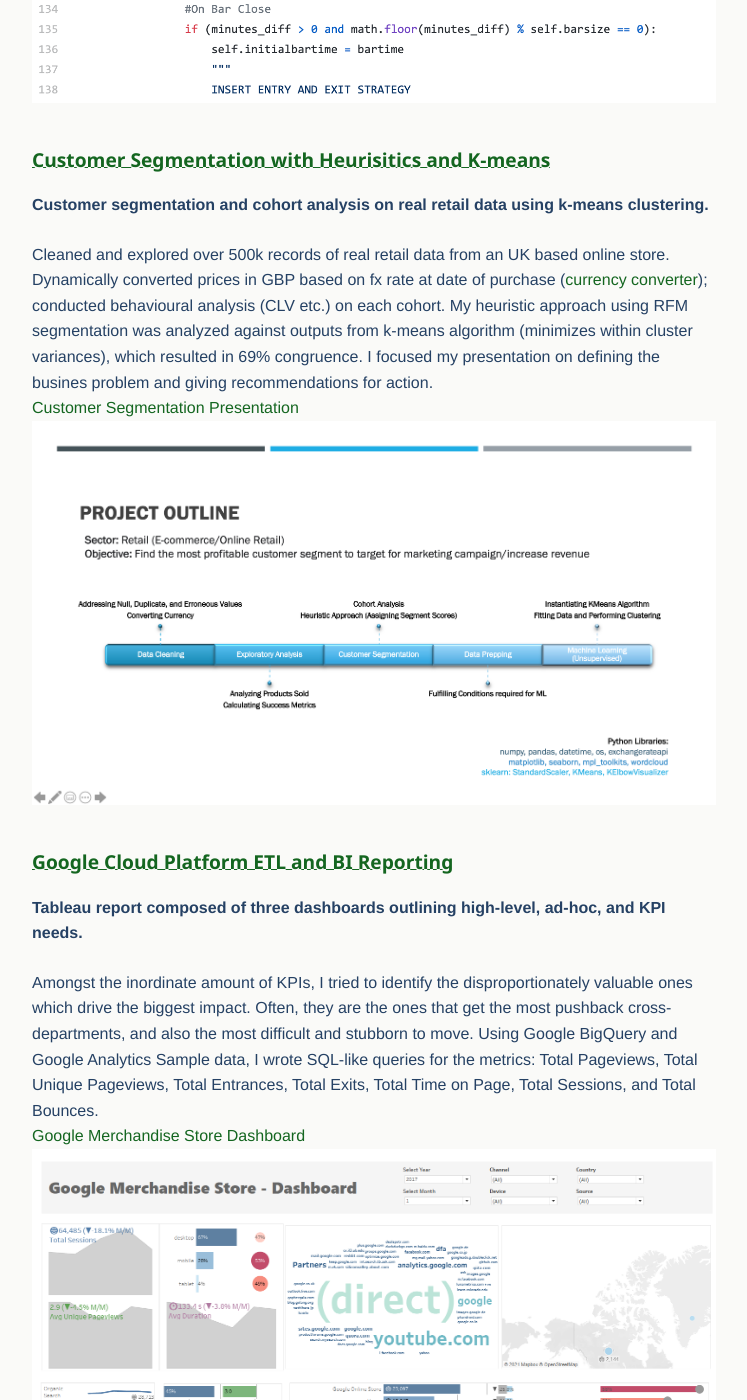
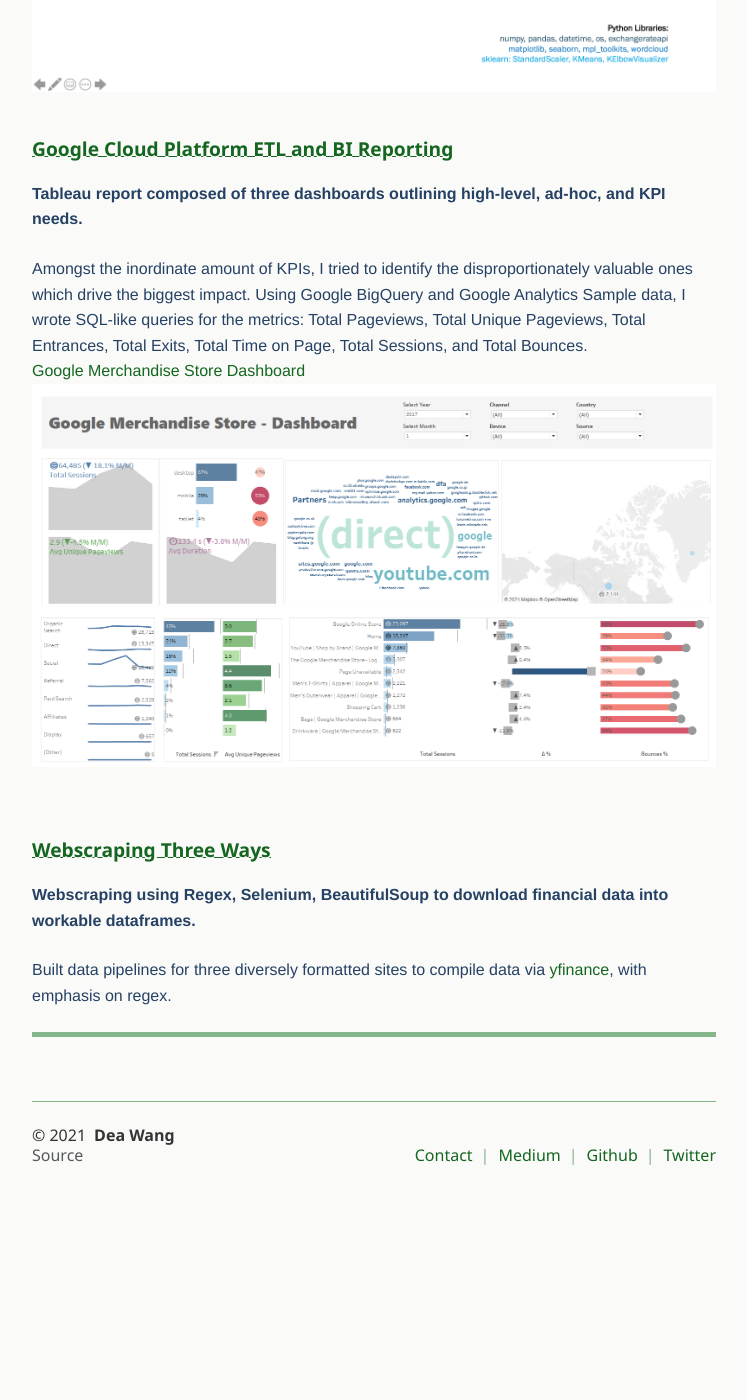
Before and after one commit to deawyk/deawyk.github.io, a Jekyll site: the page built from _pages/projects.md, in a window 1280 px wide and 1400 px high, scrolled down 2484 px. Shown: the whole window, without its empty margins (266-1013 px from the left). Built offline with Jekyll 4.4.1, drawn with Linux system fonts in a browser that asks for light colours; after the commit the page ends 3745 px from its top, so only the background shows below that.

Commit message:
Update projects.md

```diff
--- a/_pages/projects.md
+++ b/_pages/projects.md
@@ -44,7 +44,6 @@
 **A trading bot that trades stocks for you using TD Ameritrade API in Python.**
 
 I wrote multiple Classes for trading actions using [tda-api](https://pypi.org/project/tda-api/). The stock, trading interval, and investment strategy of choice is user-determined. In the example, I used RSI or EMA thresholds ([ta](https://technical-analysis-library-in-python.readthedocs.io/en/latest/) for financial ratios) to trigger actions. Process was automated end-to-end with Selenium.
-<img src="{{ site.baseurl }}/assets/img/git.tb1.png">
 <br>
 
 
@@ -60,7 +59,7 @@
 ## [Google Cloud Platform ETL and BI Reporting](https://github.com/deawyk/Google-Analytics-KPIs-via-Google-BigQuery/blob/main/BigQuery%20Script.sql)
 **Tableau report composed of three dashboards outlining high-level, ad-hoc, and KPI needs.**
 
-Amongst the inordinate amount of KPIs, I tried to identify the disproportionately valuable ones which drive the biggest impact. Often, they are the ones that get the most pushback cross-departments, and also the most difficult and stubborn to move. Using Google BigQuery and Google Analytics Sample data, I wrote SQL-like queries for the metrics: Total Pageviews, Total Unique Pageviews, Total Entrances, Total Exits, Total Time on Page, Total Sessions, and Total Bounces.<br>
+Amongst the inordinate amount of KPIs, I tried to identify the disproportionately valuable ones which drive the biggest impact. Using Google BigQuery and Google Analytics Sample data, I wrote SQL-like queries for the metrics: Total Pageviews, Total Unique Pageviews, Total Entrances, Total Exits, Total Time on Page, Total Sessions, and Total Bounces.<br>
 [Google Merchandise Store Dashboard](https://public.tableau.com/views/gms_16221492319430/1?:language=en-US&:display_count=n&:origin=viz_share_link)
 <img src="{{ site.baseurl }}/assets/img/git.ga1.png">
 <br>
```
